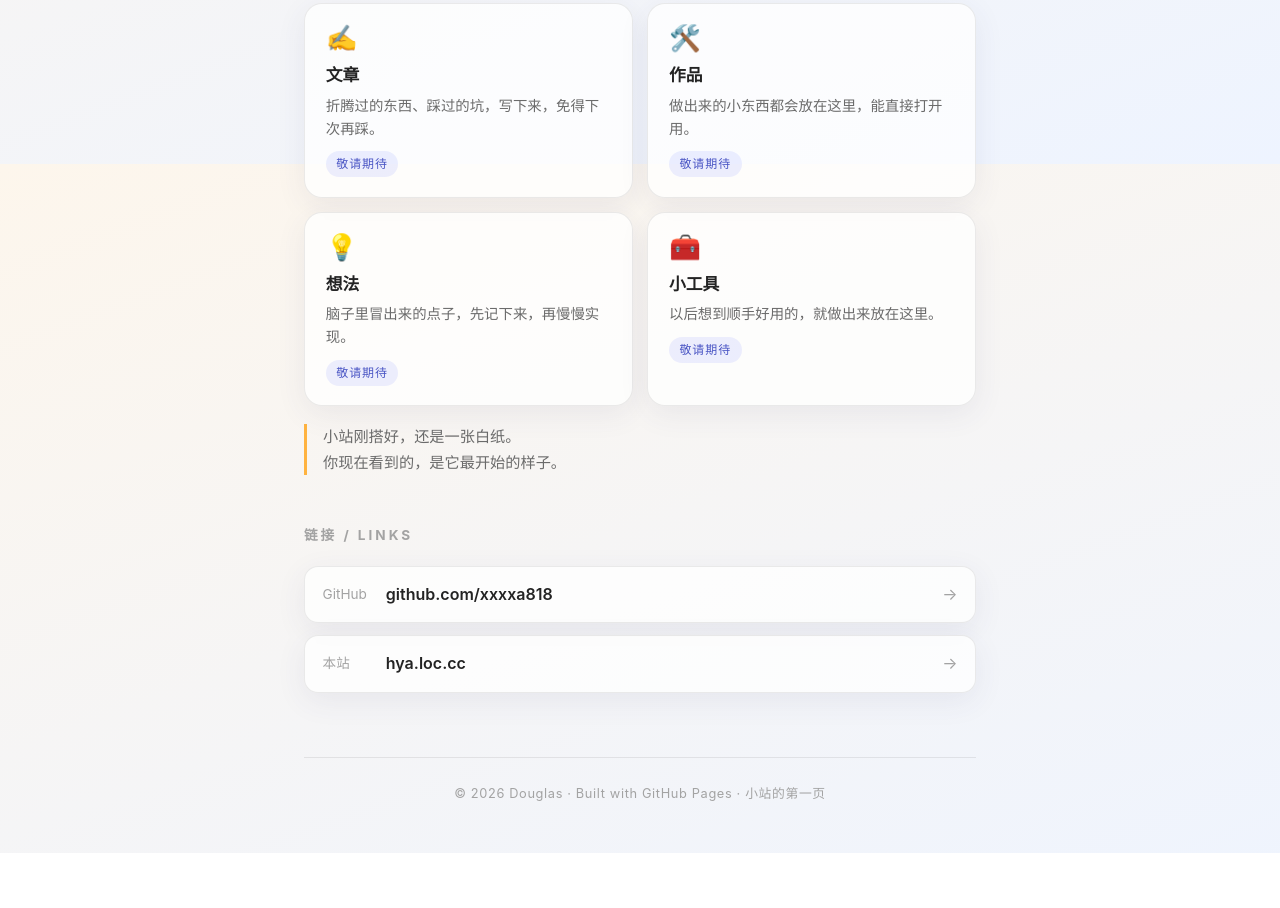
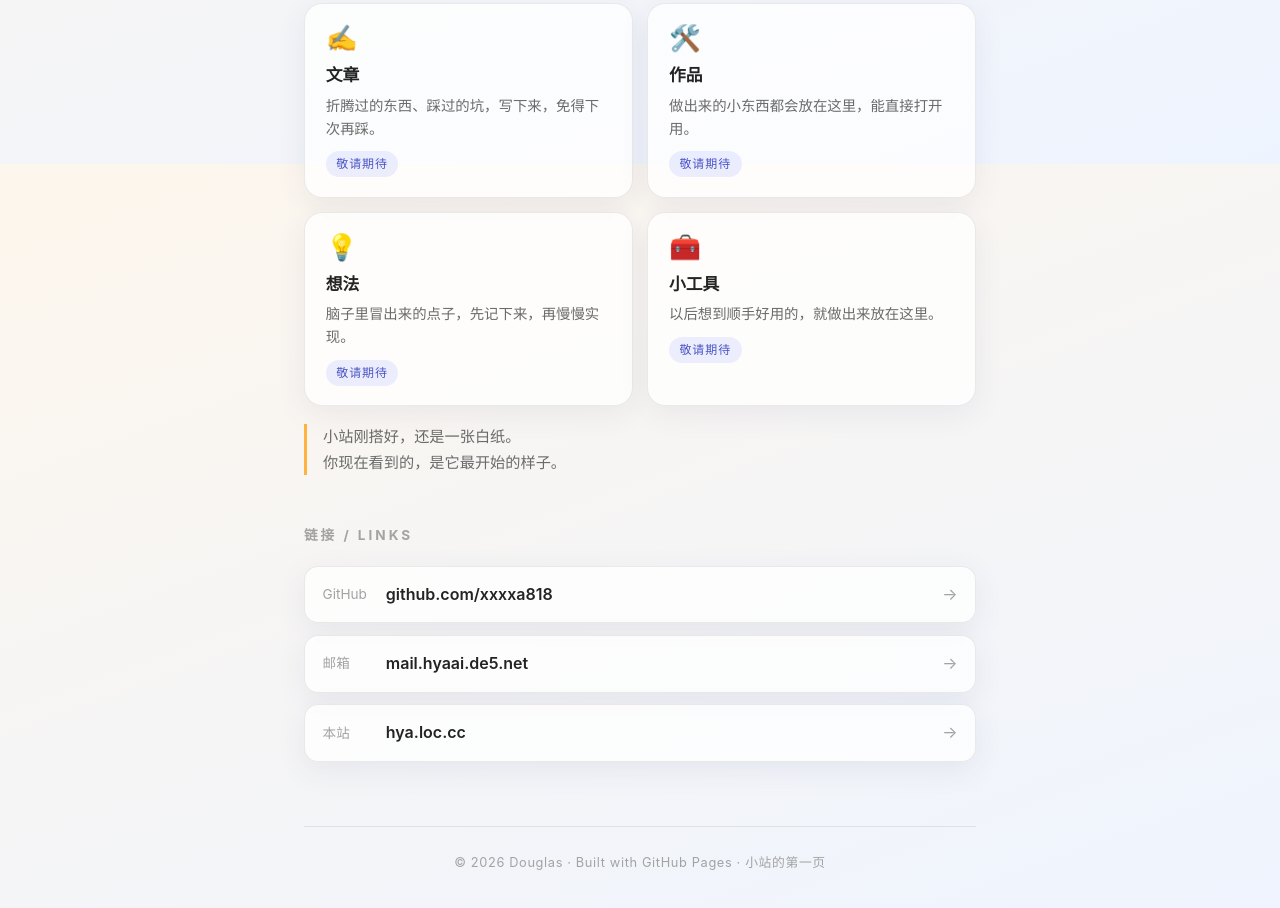
Before and after one commit to xxxxa818/hya-landing, a plain HTML site: page index.html in a window 1280 px wide. Shown: the part 636-1544 px from the top of the page. Before the commit the page ends 1489 px from the top, so only its background shows below. Drawn offline with Linux system fonts and the light colour scheme.

Commit message:
Add mail site link

```diff
--- a/index.html
+++ b/index.html
@@ -248,6 +248,7 @@
       <h2>链接 / LINKS</h2>
       <ul class="links">
         <li><span class="label">GitHub</span><a href="https://github.com/xxxxa818">github.com/xxxxa818</a><span class="arrow">→</span></li>
+        <li><span class="label">邮箱</span><a href="https://mail.hyaai.de5.net/">mail.hyaai.de5.net</a><span class="arrow">→</span></li>
         <li><span class="label">本站</span><a href="https://hya.loc.cc/">hya.loc.cc</a><span class="arrow">→</span></li>
       </ul>
     </section>
```
